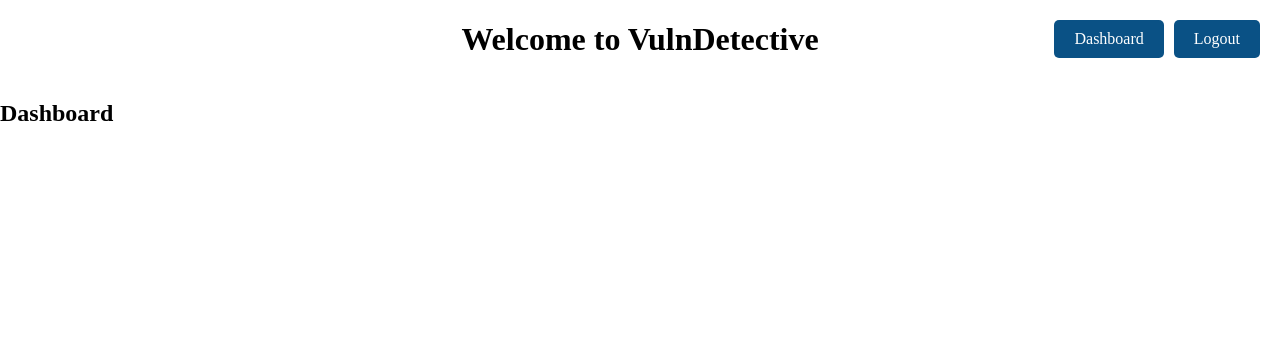
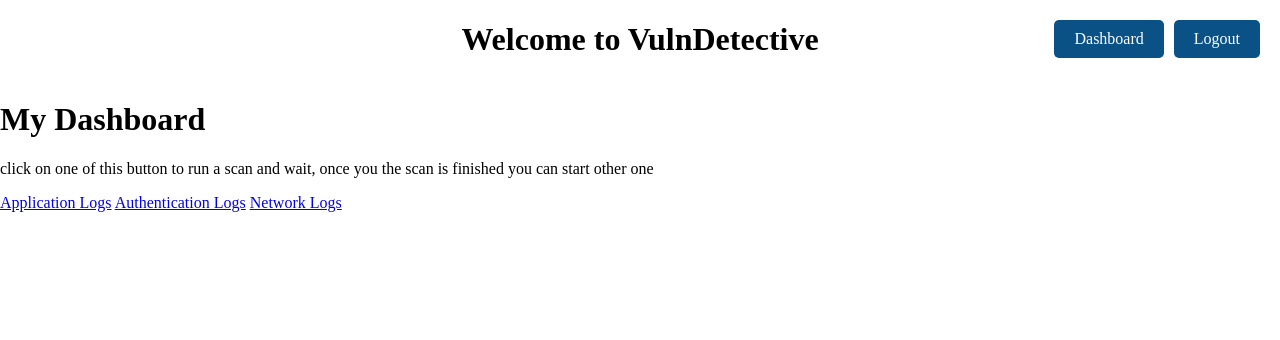
Before and after one commit to seeyou7/PortfolioProject, a Django app: page /dashboard/dashboard/ in a window 1280 px wide. Shown: the top 340 px of the page. Run offline with Django 4.2, Linux system fonts and the light colour scheme; the visitor is signed in with stand-in values (Sample User, id 1).

Commit message:
add template for auth, network, and app

```diff
--- /dev/null
+++ b/LogScanner/dashboard/templates/dashboard/app_logs.html
@@ -0,0 +1,6 @@
+{% extends 'base.html' %}
+
+{% block content %}
+<h2>Application Log Analysis</h2>
+<!-- Display your analysis results here -->
+{% endblock %}
--- /dev/null
+++ b/LogScanner/dashboard/templates/dashboard/auth_logs.html
@@ -0,0 +1,6 @@
+{% extends 'base.html' %}
+
+{% block content %}
+<h2>Auth Log Analysis</h2>
+<!-- Display your analysis results here -->
+{% endblock %}
--- a/LogScanner/dashboard/templates/dashboard/dashboard.html
+++ b/LogScanner/dashboard/templates/dashboard/dashboard.html
@@ -1,9 +1,16 @@
 {% extends 'base.html' %}
 
 {% block content %}
-<div class="dashboard">
-    <h2>Dashboard</h2>
+    <div class="dashboard-container">
+        <h1>My Dashboard</h1>
+        <p> click on one of this button to run a scan and wait, once you the scan is finished you can start other one </p>
+        <!--  Application Logs -->
+        <a href="{% url 'app_logs' %}" class="btn app-logs-btn">Application Logs</a>
+        <!--  Authentication Logs -->
+        <a href="{% url 'auth_logs' %}" class="btn auth-logs-btn">Authentication Logs</a>
+        <!--  Network Logs -->
+        <a href="{% url 'network_logs' %}" class="btn network-logs-btn">Network Logs</a>
+    </div>
 
-</div>
 
 {% endblock %}
--- /dev/null
+++ b/LogScanner/dashboard/templates/dashboard/network_logs.html
@@ -0,0 +1,6 @@
+{% extends 'base.html' %}
+
+{% block content %}
+<h2>network Log Analysis</h2>
+<!-- Display your analysis results here -->
+{% endblock %}
```
Also changed, not shown: 1 other file.
